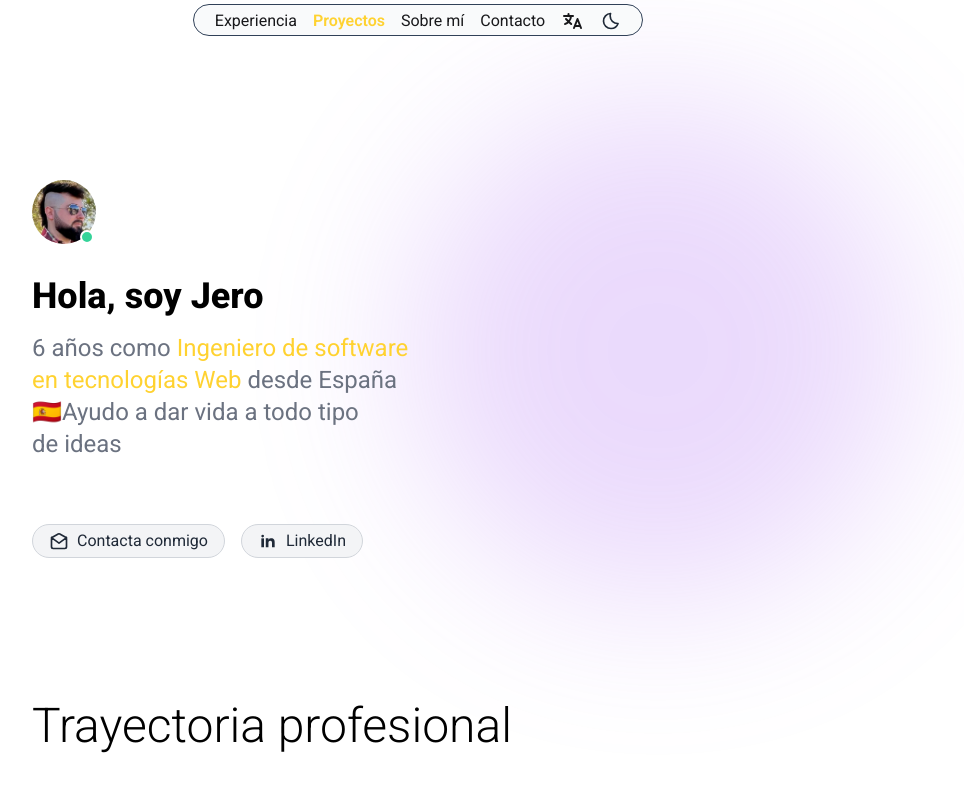
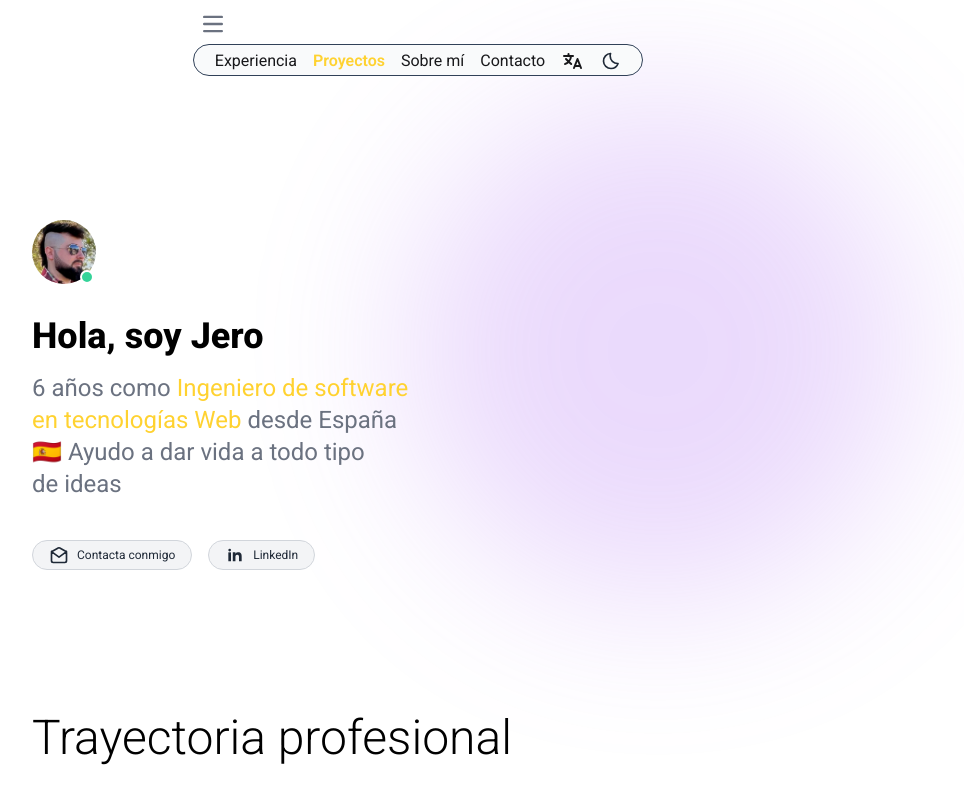
Before and after one commit to hitses/portfolio-react, a React (Vite) app: page / in a window 1280 px wide. Shown: the top 800 px of the page, without its empty margins (222-1186 px from the left). Built offline with nearby package versions, Linux system fonts and the light colour scheme.

Commit message:
feat: ajustar estilos de botón y mejorar la presentación de la sección

```diff
--- a/src/components/Button.tsx
+++ b/src/components/Button.tsx
@@ -11,7 +11,7 @@ export const Button = ({ link, icon, label }: ButtonProps) => {
     <a
       href={link}
       target='_blank'
-      className='inline-flex items-center justify-center gap-2 px-4 py-1 text-gray-800 transition bg-gray-100 border border-gray-300 rounded-full dark:bg-gray-800 dark:border-gray-600 dark:text-white focus-visible:ring-none text-md hover:bg-gray-900 hover:border-gray-700 hover:text-white dark:hover:bg-gray-100 dark:hover:border-gray-300 dark:hover:text-black max-w-fit focus:outline-none focus-visible:outline-none focus-visible:ring focus-visible:ring-offset-2 active:bg-black mt-8 group'
+      className='inline-flex items-center justify-center gap-2 px-4 py-1 text-gray-800 transition bg-gray-100 border border-gray-300 rounded-full dark:bg-gray-800 dark:border-gray-600 dark:text-white focus-visible:ring-none text-xs md:text-md hover:bg-gray-900 hover:border-gray-700 hover:text-white dark:hover:bg-gray-100 dark:hover:border-gray-300 dark:hover:text-black max-w-fit focus:outline-none focus-visible:outline-none focus-visible:ring focus-visible:ring-offset-2 active:bg-black mt-2 group'
     >
       {icon}
       {label}
--- a/src/views/Header.tsx
+++ b/src/views/Header.tsx
@@ -87,7 +87,34 @@ const Navbar: React.FC = () => {
       )}
 
       <header className='sticky top-1 w-[450px] mx-auto mt-1 z-10'>
-        <nav className='bg-gray-50 dark:bg-gray-900 text-zinc-900 dark:text-stone-100 flex justify-center items-center gap-4 border border-b-1 border-slate-700 rounded-full px-4 py-0.5 pt-1'>
+        <button
+          data-collapse-toggle='navbar-hamburger'
+          type='button'
+          className='inline-flex items-center justify-center p-2 w-10 h-10 text-sm text-gray-500 rounded-lg hover:bg-gray-100 focus:outline-none focus:ring-2 focus:ring-gray-200 dark:text-gray-400 dark:hover:bg-gray-700 dark:focus:ring-gray-600'
+          aria-controls='navbar-hamburger'
+          aria-expanded='false'
+        >
+          <span className='sr-only'>Open main menu</span>
+          <svg
+            className='w-5 h-5'
+            aria-hidden='true'
+            xmlns='http://www.w3.org/2000/svg'
+            fill='none'
+            viewBox='0 0 17 14'
+          >
+            <path
+              stroke='currentColor'
+              strokeLinecap='round'
+              strokeLinejoin='round'
+              strokeWidth='2'
+              d='M1 1h15M1 7h15M1 13h15'
+            />
+          </svg>
+        </button>
+        <nav
+          id='navbar-hamburger'
+          className='bg-gray-50 dark:bg-gray-900 text-zinc-900 dark:text-stone-100 lg:flex justify-center items-center gap-4 border border-b-1 border-slate-700 rounded-full px-4 py-0.5 pt-1 hidden'
+        >
           {navElements.map(element => (
             <a
               key={element.label}
@@ -114,6 +141,43 @@ const Navbar: React.FC = () => {
             <Moon />
           </button>
         </nav>
+        <div className='hidden w-full' id='navbar-hamburger'>
+          <ul className='flex flex-col font-medium mt-4 rounded-lg bg-gray-50 dark:bg-gray-800 dark:border-gray-700'>
+            <li>
+              <a
+                href='#'
+                className='block py-2 px-3 text-white bg-blue-700 rounded-sm dark:bg-blue-600'
+                aria-current='page'
+              >
+                Home
+              </a>
+            </li>
+            <li>
+              <a
+                href='#'
+                className='block py-2 px-3 text-gray-900 rounded-sm hover:bg-gray-100 dark:text-gray-400 dark:hover:bg-gray-700 dark:hover:text-white'
+              >
+                Services
+              </a>
+            </li>
+            <li>
+              <a
+                href='#'
+                className='block py-2 px-3 text-gray-900 rounded-sm hover:bg-gray-100 dark:text-gray-400 md:dark:hover:text-white dark:hover:bg-gray-700 dark:hover:text-white'
+              >
+                Pricing
+              </a>
+            </li>
+            <li>
+              <a
+                href='#'
+                className='block py-2 px-3 text-gray-900 rounded-sm hover:bg-gray-100 dark:text-gray-400 dark:hover:bg-gray-700 dark:hover:text-white'
+              >
+                Contact
+              </a>
+            </li>
+          </ul>
+        </div>
       </header>
     </>
   )
--- a/src/views/Presentation.tsx
+++ b/src/views/Presentation.tsx
@@ -27,18 +27,18 @@ const Presentation: React.FC = () => {
         {t('presentation.title')}
       </h1>
 
-      <p className='text-2xl font-normal text-gray-500 dark:text-gray-400 w-[400px] text-pretty'>
+      <p className='text-xl md:text-2xl font-normal text-gray-500 dark:text-gray-400 max-w-[400px] text-pretty'>
         {t('presentation.subtitle.time', { years: yearDate })}
         <span className='text-amber-300'>
           {t('presentation.subtitle.specialist')}
         </span>{' '}
-        <span>{t('presentation.subtitle.from')}</span>
+        <span>{t('presentation.subtitle.from')}</span>{' '}
         <span>{t('presentation.subtitle.help')}</span>
       </p>
       {/* Info */}
 
       {/* Links */}
-      <div className='flex gap-4 mt-8'>
+      <div className='flex gap-4 mt-4 flex-col md:flex-row md:mt-8'>
         <Button
           link='mailto:jerogassan@gmail.com'
           icon={Envelope()}
```
